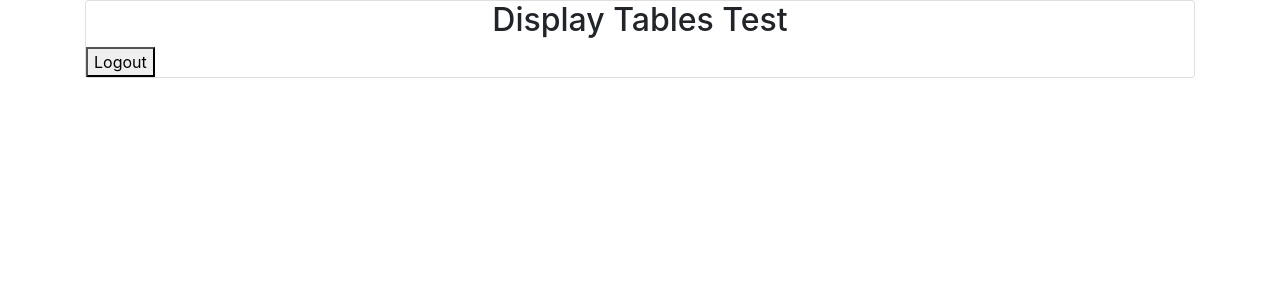
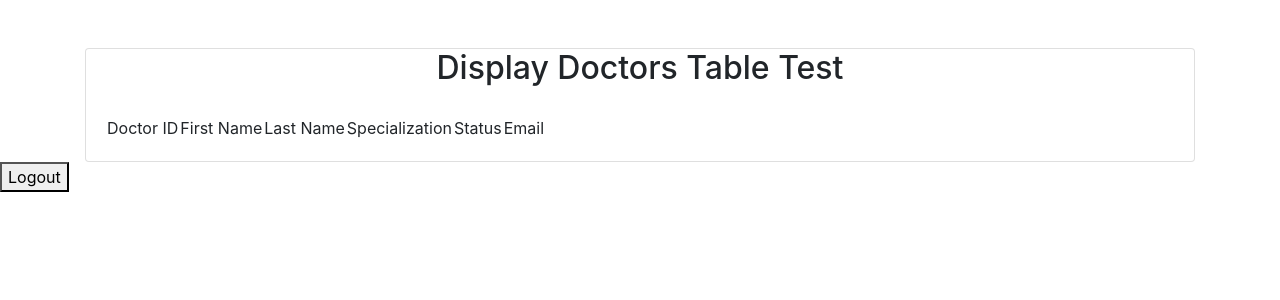
Before and after one commit to BrahmantyaWardhana/DBWebApp, a PHP site: page /admin-view.php in a window 1280 px wide. Shown: the top 300 px of the page. Run offline with PHP 8.4, Linux system fonts and the light colour scheme; the visitor is signed in with stand-in values (Sample User, id 1).

Commit message:
added table

```diff
--- a/admin-view.php
+++ b/admin-view.php
@@ -22,9 +22,26 @@ if (!isset($_SESSION['user_id']) || $_SESSION['role'] != 'admin') {
         <div class="container">
             <div class="row">
                 <div class="col">
-                    <div class="card">
+                    <div class="card mt-5">
                         <div class="card-reader">
-                            <h2 class="display-6 text-center">Display Tables Test</h2>
+                            <h2 class="display-6 text-center">Display Doctors Table Test</h2>
+                        </div>
+                        <div class="card-body">
+                            <table>
+                                <tr>
+                                    <td> Doctor ID </td>
+                                    <td> First Name </td>
+                                    <td> Last Name </td>
+                                    <td> Specialization </td>
+                                    <td> Status </td>
+                                    <td> Email </td>
+                                <tr>
+                            </table>
+                        </div>
+                    </div>
+                </div>
+            </div>
+        </div>
         <form action="logout.php" method="POST">
             <button type="submit">Logout</button>
         </form>
```
